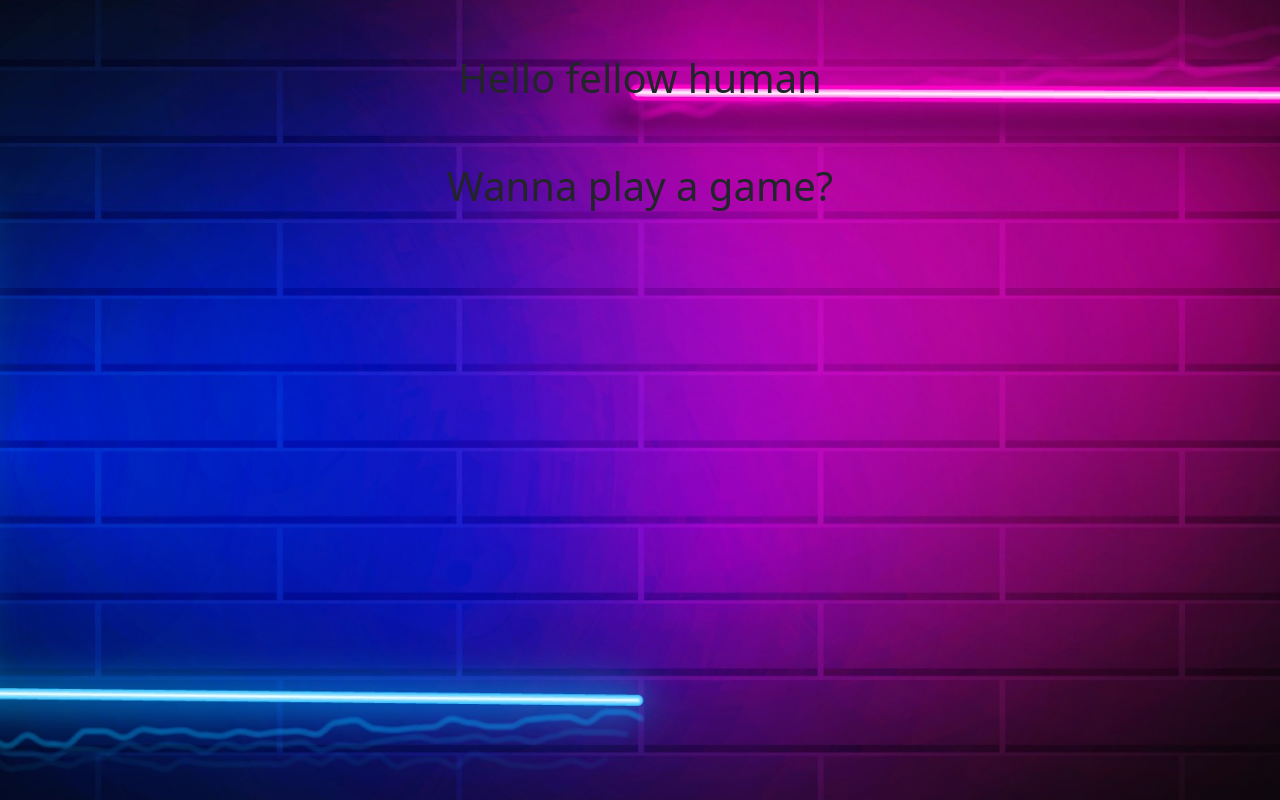
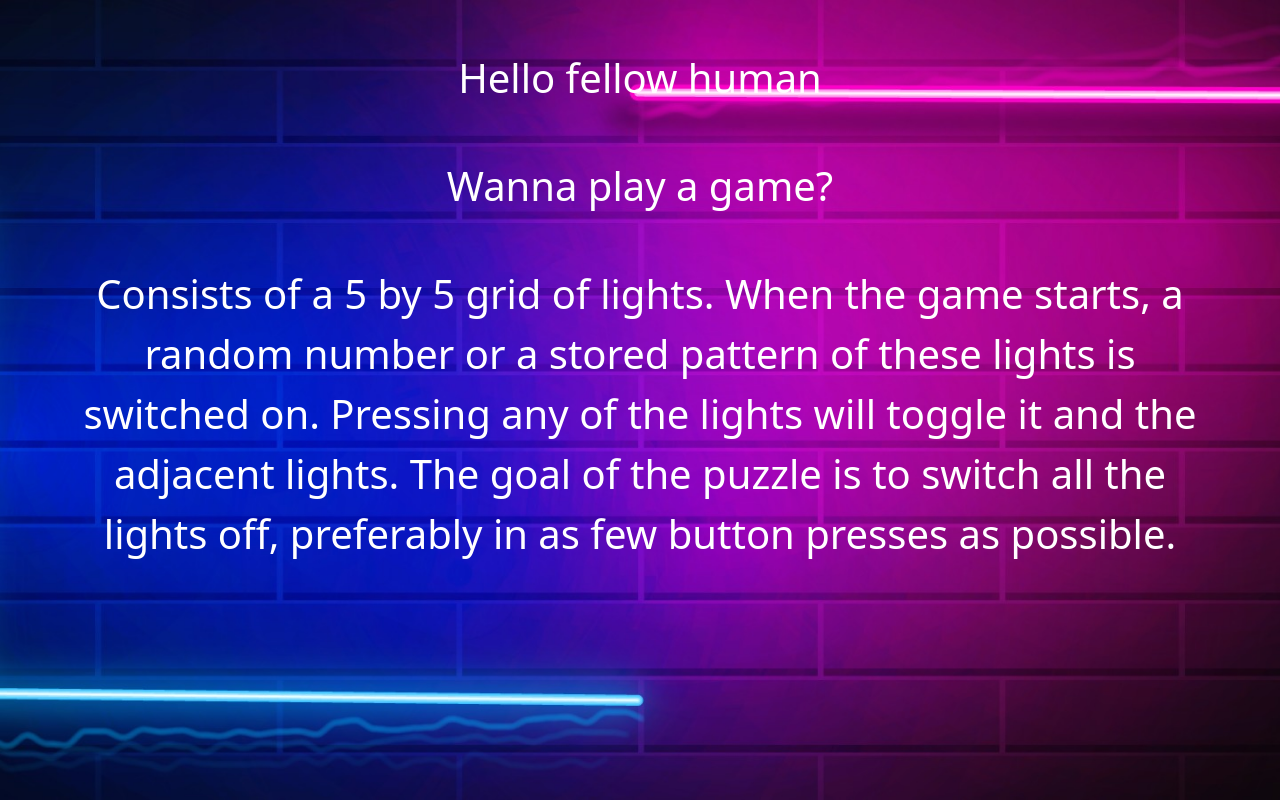
Before and after one commit to danielmolkandov95/Lights-Out-Team-Project-FE, a React (Create React App) app: page / in a window 1280 px wide. Built offline with nearby package versions, Linux system fonts and the light colour scheme.

Commit message:
commit the changes

```diff
--- a/src/HomePage.jsx
+++ b/src/HomePage.jsx
@@ -3,11 +3,18 @@ import React from "react";
 function HomePage() {
   return (
     <>
-      <div className="fs-1 container mt-5 text-center font-weight-bold">
+      <div className="fs-1 container mt-5 text-center font-weight-bold text-white">
         Hello fellow human
       </div>
-      <div className="fs-1 container mt-5 text-center font-weight-bold">
+      <div className="fs-1 container mt-5 text-center font-weight-bold text-white">
         Wanna play a game?
+      </div>
+      <div className="fs-1 container mt-5 text-center font-weight-bold text-white">
+        Consists of a 5 by 5 grid of lights. When the game starts, a random
+        number or a stored pattern of these lights is switched on. Pressing any
+        of the lights will toggle it and the adjacent lights. The goal of the
+        puzzle is to switch all the lights off, preferably in as few button
+        presses as possible.
       </div>
     </>
   );
```
